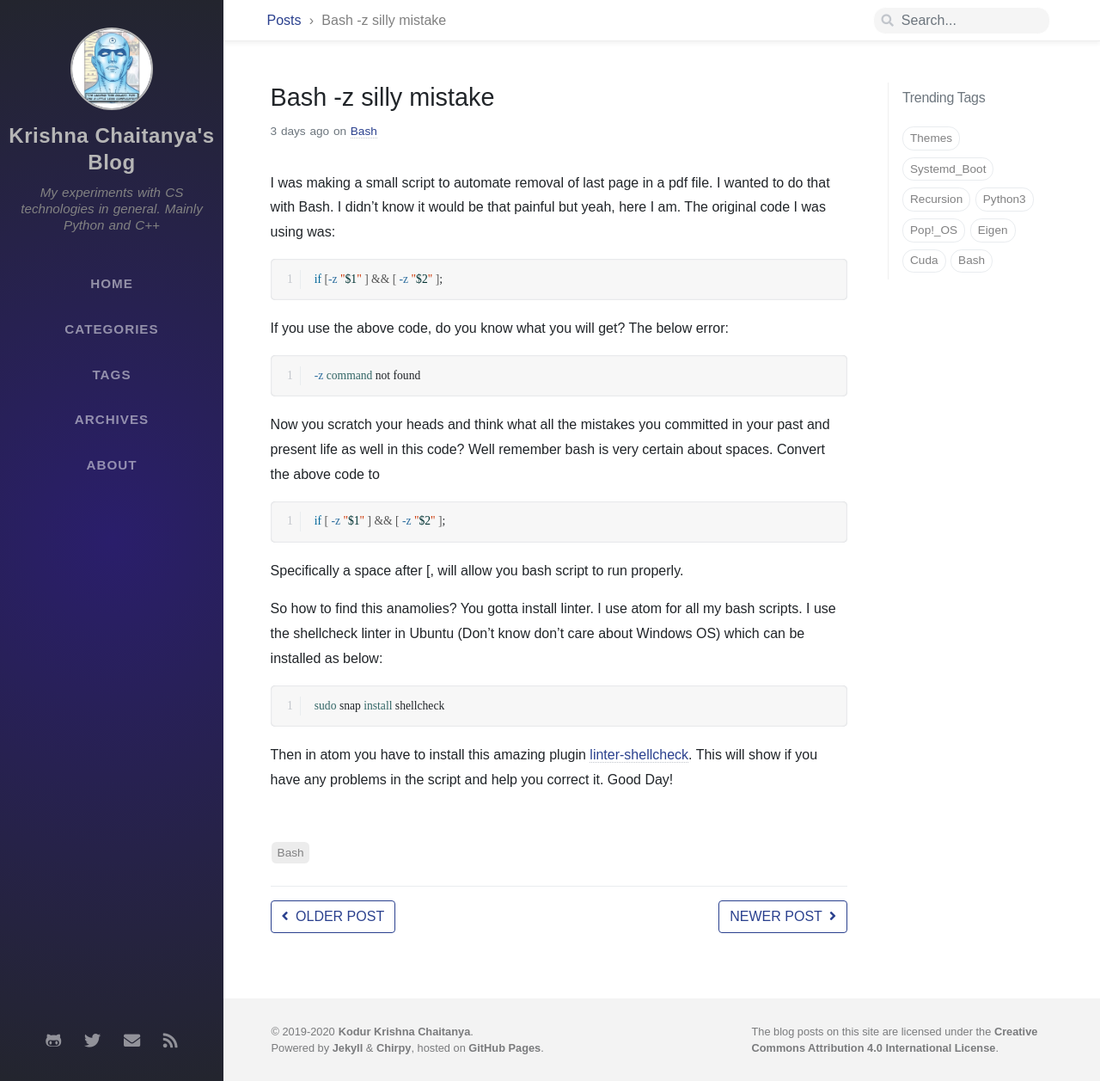
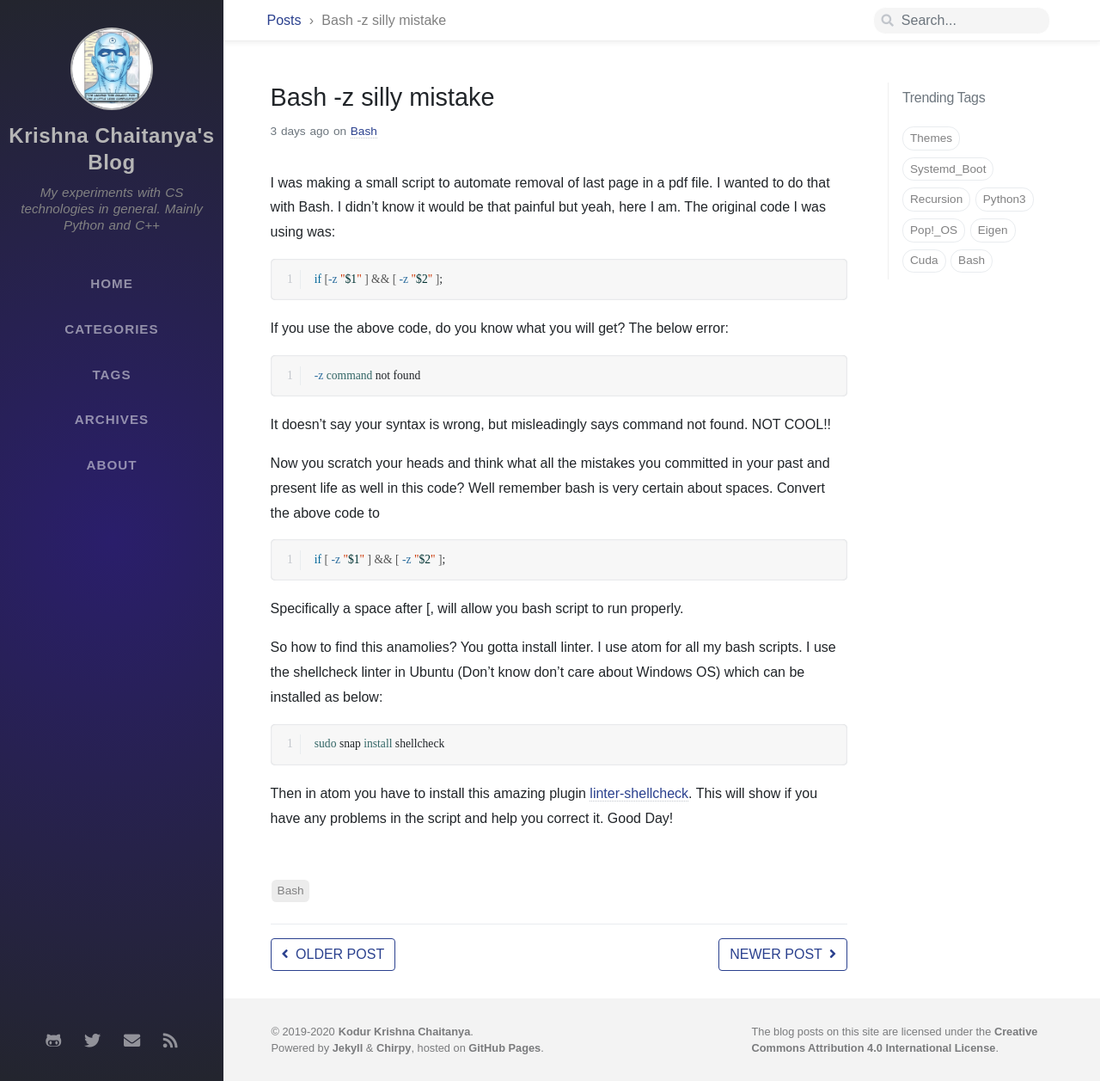
Before and after one commit to krishnachaitanya9/krishnachaitanya9.github.io, a Jekyll site: the page built from _posts/2020-01-05-bash-problems.md, in a window 1280 px wide and 1257 px high. Shown: the whole window at 86% size. Built offline with Jekyll 4.4.1, drawn with Linux system fonts in a browser that asks for light colours; nearby versions of some CDN libraries; some web fonts are replaced.

Commit message:
Blog Content

````diff
--- a/_posts/2020-01-05-bash-problems.md
+++ b/_posts/2020-01-05-bash-problems.md
@@ -17,6 +17,8 @@ If you use the above code, do you know what you will get? The below error:
 -z command not found
 ```
 
+It doesn't say your syntax is wrong, but misleadingly says command not found. NOT COOL!!
+
 Now you scratch your heads and think what all the mistakes you committed in your past and present life as well in this code? Well remember bash is very certain about spaces. Convert the above code to
 
 ```bash
````
